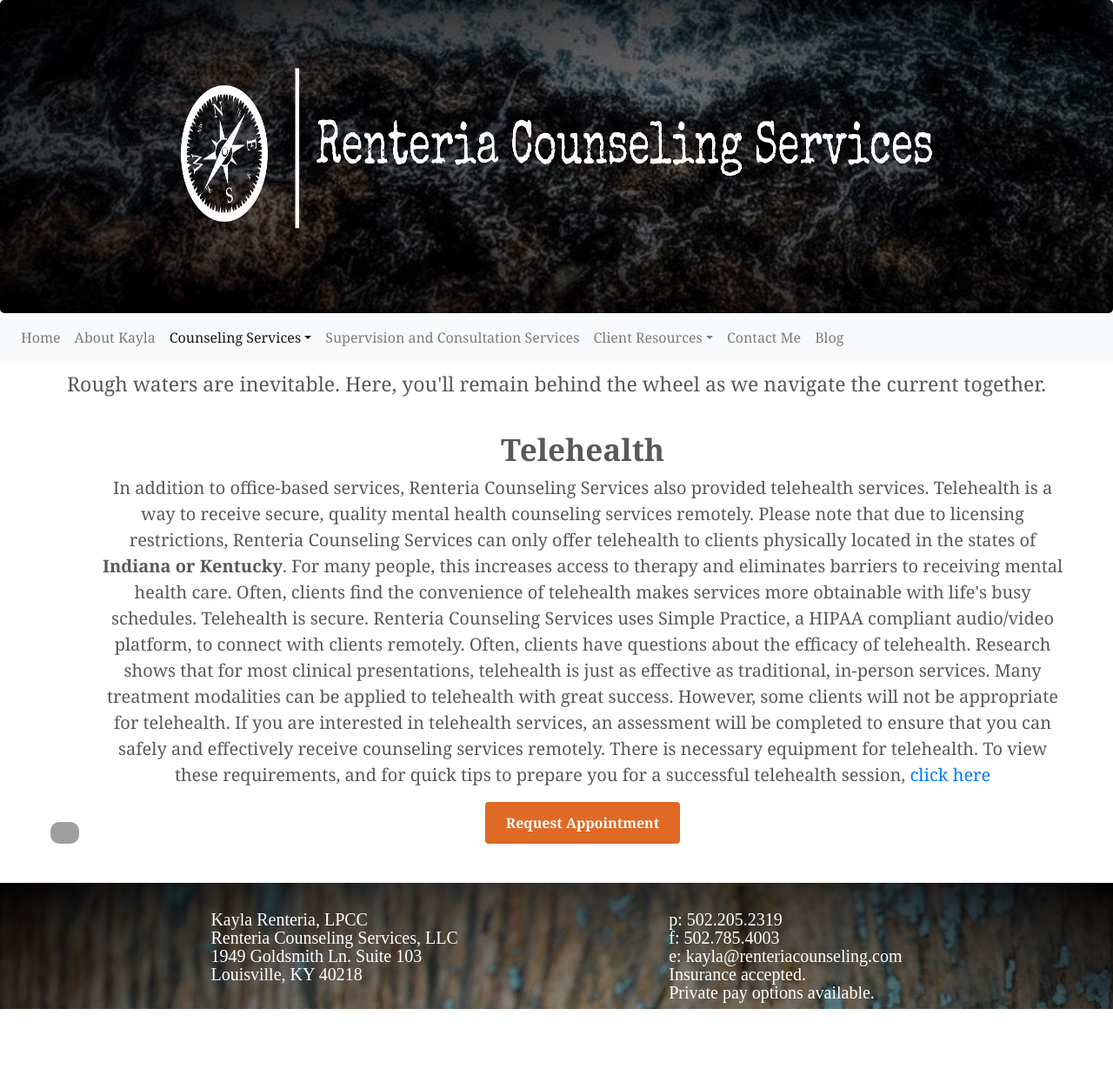
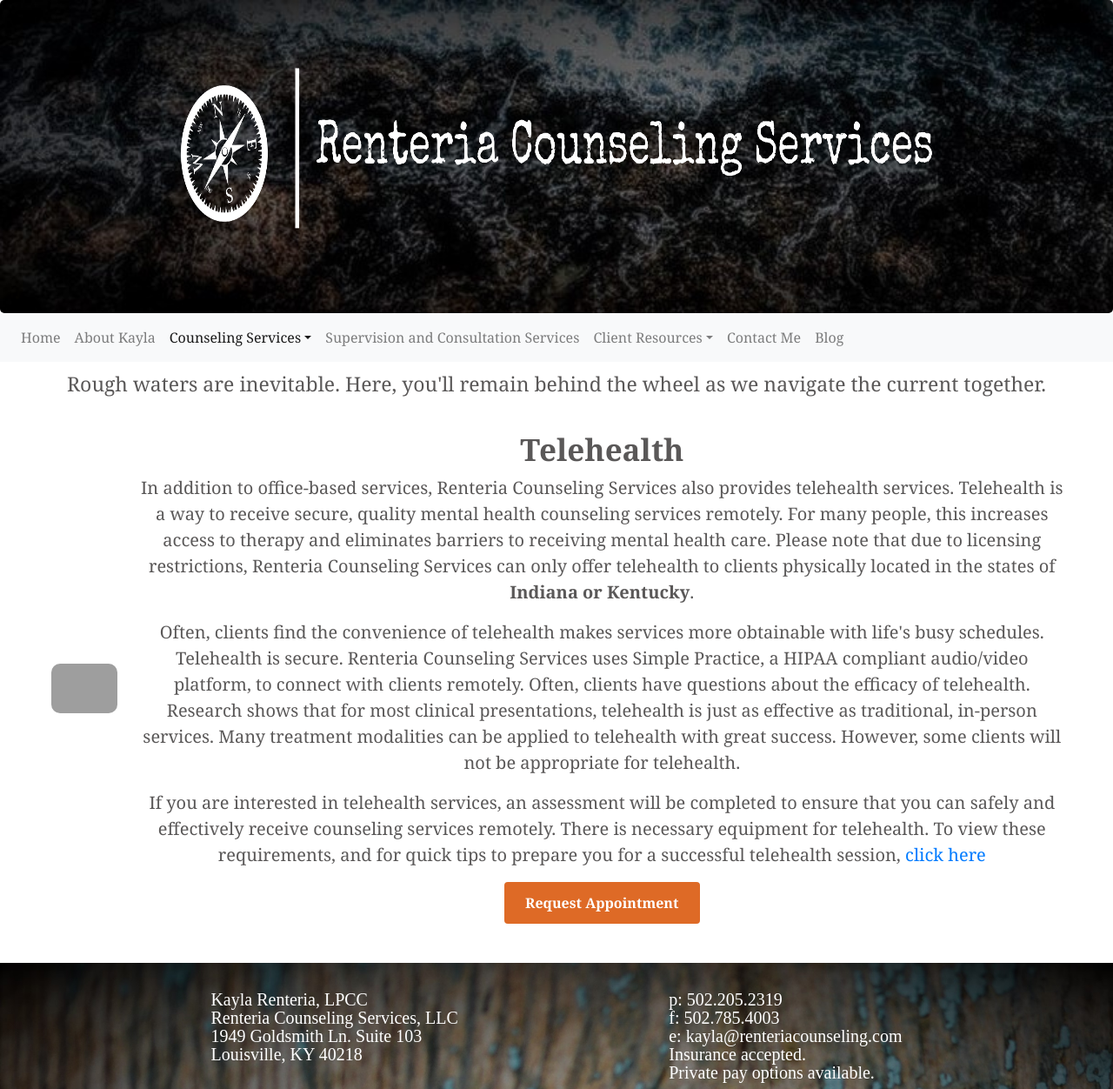
Before and after one commit to kayla-renteria/kaylawebsite, a Jekyll site: the page built from telehealth.html, in a window 1280 px wide. Shown: the whole page at 87% size. Built offline with Jekyll 4.4.1, drawn with Linux system fonts in a browser that asks for light colours; a script that is not in the unit is left out; before the commit the page ends 1160 px from its top, so only the background shows below that; grey boxes are pictures that could not be loaded.

Commit message:
Made adjustments from kayla

```diff
--- a/css/styles.css
+++ b/css/styles.css
@@ -130,7 +130,7 @@
     display: flex;
     justify-content: center;
     max-width: 90%;
-    margin: auto auto 20px;
+    margin: auto;
     flex-direction: column;
     align-items: center;
 }
--- a/faq.html
+++ b/faq.html
@@ -115,7 +115,7 @@
     </div>
     <div id="collapseFive" class="collapse" aria-labelledby="headingTwo" data-parent="#accordion">
       <div class="card-body">
-        <p>
+        <p class="card-body">
           It’s normal to be a little nervous before your first appointment! If you’re new to therapy, let me
           demystify the first appointment a bit for you. Once you’ve made an appointment with me, I’ll provide you
           with some initial forms for you to fill out. These forms will give you information on my practice, and
@@ -125,7 +125,7 @@
           discusses your privacy in therapy).
         </p>
 
-        <p>
+        <p class="card-body">
           At your first appointment, we’ll go over all of the paperwork you completed to make sure you understand
           everything. We’ll spend a lot of time in your first session getting to know each other. I’ll ask you
           questions about what has brought you in for services, how long the problem has been going on, and what
--- a/telehealth.html
+++ b/telehealth.html
@@ -8,18 +8,22 @@
     <div class="about">
         <h2>Telehealth</h2>
         <p>
-            In addition to office-based services, Renteria Counseling Services also provided telehealth services.
-            Telehealth is a way to receive secure, quality mental health counseling services remotely. Please note that
-            due to licensing restrictions, Renteria Counseling Services can only offer telehealth to clients physically
+            In addition to office-based services, Renteria Counseling Services also provides telehealth services.
+            Telehealth is a way to receive secure, quality mental health counseling services remotely.
+            For many people, this increases access to therapy and eliminates barriers to receiving mental health care.
+            Please note that due to licensing restrictions, Renteria Counseling Services can only offer telehealth to
+            clients physically
             located in the states of <b>Indiana or Kentucky</b>.
-            For many people, this increases access to therapy and eliminates barriers to receiving mental health care.
+        </p>
+        <p>
             Often, clients find the convenience of telehealth makes services more obtainable with life's busy schedules.
             Telehealth is secure. Renteria Counseling Services uses Simple Practice, a HIPAA compliant audio/video
             platform, to connect with clients remotely.
             Often, clients have questions about the efficacy of telehealth. Research shows that for most clinical
             presentations, telehealth is just as effective as traditional, in-person services. Many treatment modalities
             can be applied to telehealth with great success. However, some clients will not be appropriate for
-            telehealth. If you are interested in telehealth services, an assessment will be completed to ensure that you
+            telehealth. </p>
+        <p>If you are interested in telehealth services, an assessment will be completed to ensure that you
             can safely and effectively receive counseling services remotely.
             There is necessary equipment for telehealth. To view these requirements, and for quick tips to prepare you
             for a successful telehealth session, <a href="telehealth-help.pdf" target="_blank">click here</a>
```
Also changed, not shown: supervision-and-consultation.html (+3 -4 lines).
